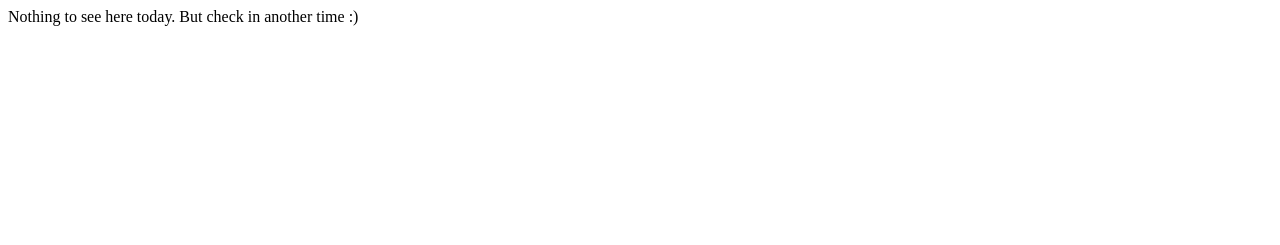
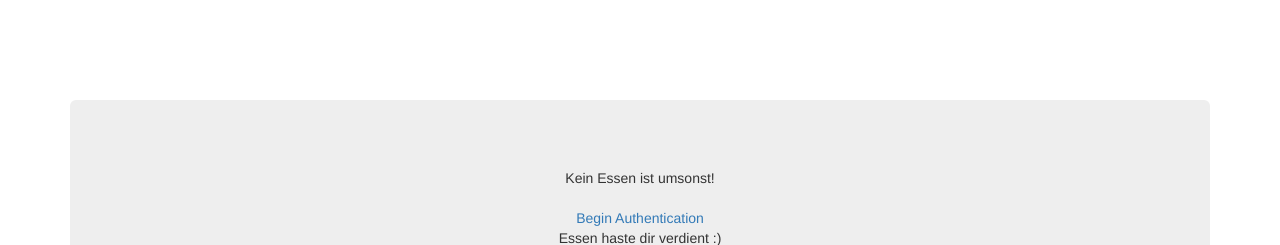
Before and after one commit to fishi0x01/laurita.land, a Flask app: page / in a window 1280 px wide. Shown: the top 245 px of the page. Run offline with Flask 2, Linux system fonts and the light colour scheme; some libraries are stand-ins or nearby versions.

Commit message:
New event

```diff
--- a/templates/index.html
+++ b/templates/index.html
@@ -2,9 +2,93 @@
 <html>
 <head>
 <meta charset="utf-8">
+<title>Laurita Surprise Tours</title>
 <meta name="viewport" content="width=device-width, initial-scale=1">
+<link rel="stylesheet" href="https://maxcdn.bootstrapcdn.com/bootstrap/3.3.7/css/bootstrap.min.css">
+<link rel="stylesheet" href="/static/jquery.quiz-min.css">
+<script src="https://ajax.googleapis.com/ajax/libs/jquery/3.2.1/jquery.min.js"></script>
+<script src="https://maxcdn.bootstrapcdn.com/bootstrap/3.3.7/js/bootstrap.min.js"></script>
 </head>
 
 <body>
-        Nothing to see here today. But check in another time :)
+
+<div class="fireworks" style="position:absolute; z-index:-100;"></div>
+
+<script src="https://code.jquery.com/jquery-3.1.1.min.js"></script>
+<script src="/static/jquery.quiz-min.js"></script>
+
+<div class="container">
+  <div class="row" style="height:100px;"></div>
+  <div class="jumbotron vertical-center" style="z-index:100;">
+    <div class="container text-center">
+      <div class="row">
+        <br/>
+        <div class="col-md-12">
+
+          <div id="quiz">
+            <div id="quiz-start-screen">
+                    Kein Essen ist umsonst!<br/><br/>
+              <div><a href="#" id="quiz-start-btn" class="quiz-button">Begin Authentication</a></div>
+            </div>
+            <div id="quiz-results-screen">
+                    Essen haste dir verdient :)<br/>
+                    <img src="https://user-images.githubusercontent.com/10799507/49749486-5cff4400-fca0-11e8-8045-23646c7591ac.jpg" height="250" width="250">
+              <br/>
+              <br/>
+            </div>
+            <div id="quiz-gameover-screen">
+              <p id="quiz-gameover-response"></p>
+              <p><a href="#" id="quiz-retry-btn" class="quiz-button">Retry Authentication</a></p>
+            </div>
+          </div>
+
+        </div>
+        <br/>
+      </div>
+    </div>
+  </div>
+</div>
+
+<script>
+$('#quiz').quiz({
+  allowIncorrect: false,
+  questions: [
+    {
+      'q': ' Wie hoch ist der Roque de los Muchachos?',
+      'options': [
+        '2000 m',
+        '2500 m',
+        '3000 m',
+        '3500 m'
+      ],
+      'correctIndex': 1,
+      'correctResponse': 'Richtig :)',
+      'incorrectResponse': 'Oh no. Laurita hätte das gewusst!'
+    },
+    {
+      'q': 'Wann war der letzte große Vulkanausbruch auf La Palma?',
+      'options': [
+        '1971',
+        '1973',
+        '1976'
+      ],
+      'correctIndex': 0,
+      'correctResponse': 'Richtig :)',
+      'incorrectResponse': 'Oh no. Laurita hätte das gewusst!'
+    },
+    {
+      'q': '[Vorsicht, schwer!] Bei welchem Konzert war Karl am Wochenende?',
+      'options': [
+        'NERO',
+        'Black Sun Empire',
+        'Noisia'
+      ],
+      'correctIndex': 2,
+      'correctResponse': 'Richtig :)',
+      'incorrectResponse': 'Oh no. Laurita hätte das gewusst!'
+    }
+  ]
+});
+</script>
+
 </body>
```
